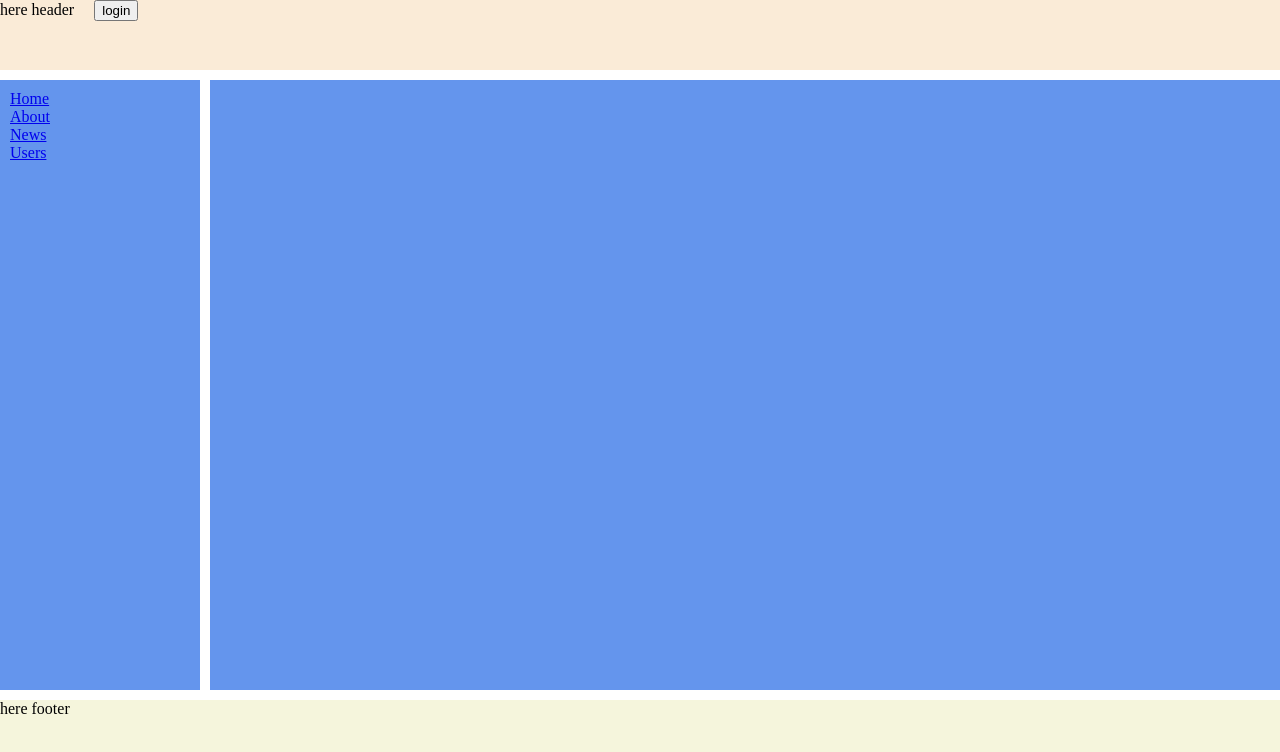
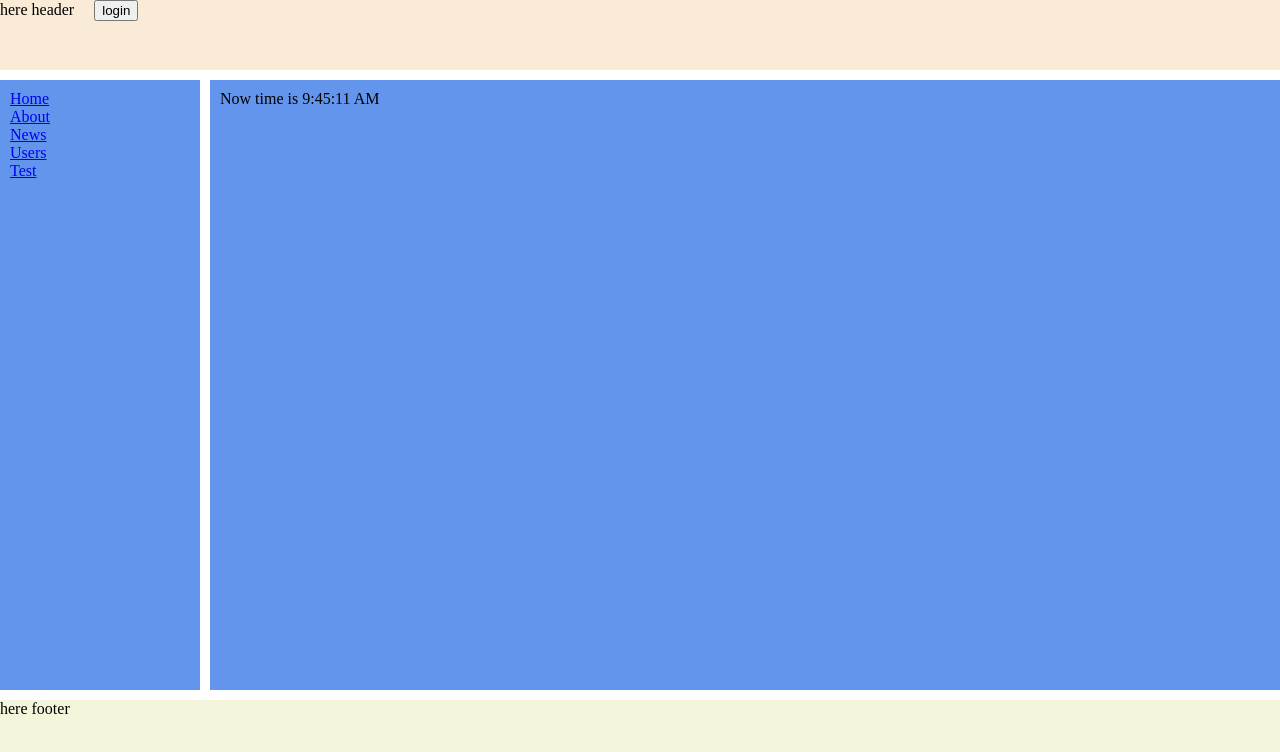
Before and after one commit to golovnev1306/react-project, a React (Create React App) app: page /test in a window 1280 px wide. Shown: the top 752 px of the page. Built offline with nearby package versions, Linux system fonts and the light colour scheme; no server answers.

Commit message:
+ timer test

```diff
--- a/src/components/Content/Content.jsx
+++ b/src/components/Content/Content.jsx
@@ -6,6 +6,7 @@ import Main from "./Main/Main";
 import NewsContainer from "./News/NewsContainer";
 import UsersContainer from "./Users/UsersContainer";
 import ProfileContainer from "./Profile/ProfileContainer";
+import Test from './Test/Test';
 
 const Content = () => {
     return (
@@ -15,6 +16,7 @@ const Content = () => {
             <Route path='/news' render={ () => <NewsContainer/> } />
             <Route path='/users' render={ () => <UsersContainer/> } />
             <Route path='/profile/:userId' render={ () => <ProfileContainer/> } />
+            <Route path='/test' component={Test}/>
         </div>
     );
 }
--- /dev/null
+++ b/src/components/Content/Test/Test.jsx
@@ -0,0 +1,26 @@
+import React from 'react';
+
+export default class Test extends React.Component{
+    constructor(props) {
+        super(props);
+        this.state = {time: (new Date()).toLocaleTimeString()};
+    }
+
+    componentDidMount() {
+        this.timerId = setInterval(this.tick, 1000);
+    }
+
+    componentWillUnmount() {
+        clearInterval(this.timerId);
+    }
+
+    render = () => {
+        return (
+            <div>Now time is {this.state.time}</div>
+            )
+    }
+
+    tick = () => {
+        this.setState({time: (new Date()).toLocaleTimeString()});
+    }
+}
--- a/src/components/Sidebar/Sidebar.jsx
+++ b/src/components/Sidebar/Sidebar.jsx
@@ -18,6 +18,9 @@ const Sidebar = () => {
             <div>
                 <Link to='/users'>Users</Link>
             </div>
+            <div>
+                <Link to='/test'>Test</Link>
+            </div>
         </div>
     );
 }
```
Also changed, not shown: 1 other file (tests, documents, lock files or other folders).
